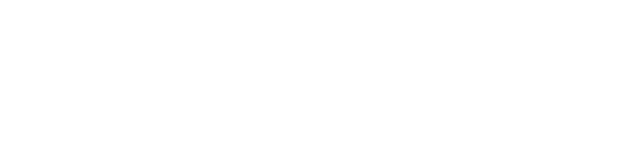
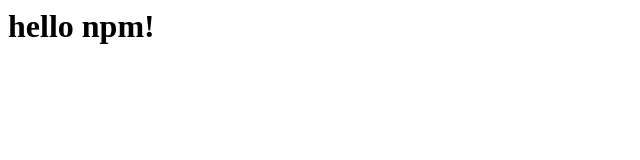
Before and after one commit to Huitziuit/Test_Git_NPM, a website: page index.html in a window 1280 px wide. Shown: the whole page, without its empty margins (0-640 px from the left). Drawn offline with Linux system fonts and the light colour scheme.

Commit message:
install lite-server

```diff
--- a/index.html
+++ b/index.html
@@ -1,3 +1,8 @@
 <html>
+    <head>
 
+    </head>
+    <body>
+        <h1>hello npm!</h1>
+    </body>
 </html>
```
Also changed, not shown: package.json (added, +24 -0 lines), 2 other files.
